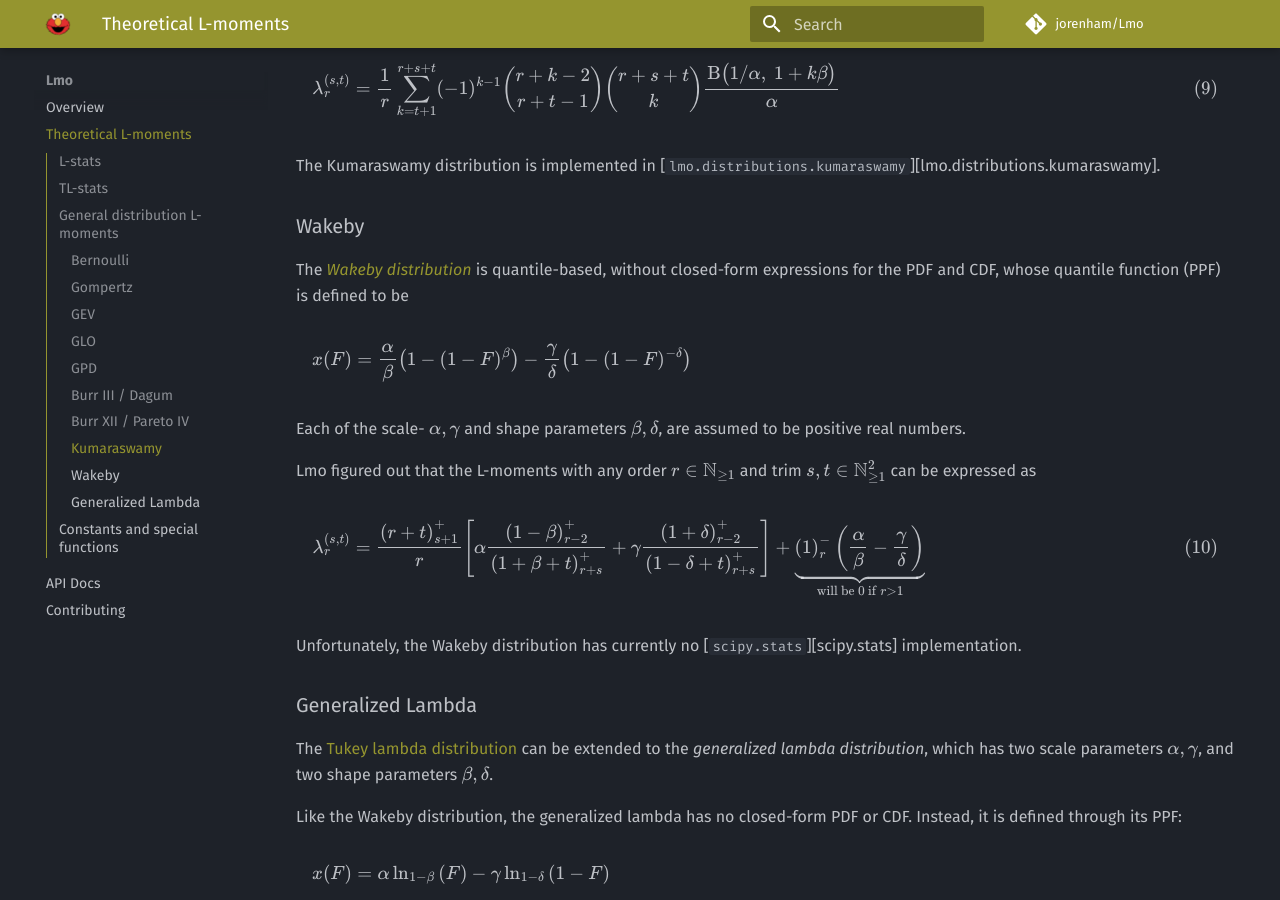
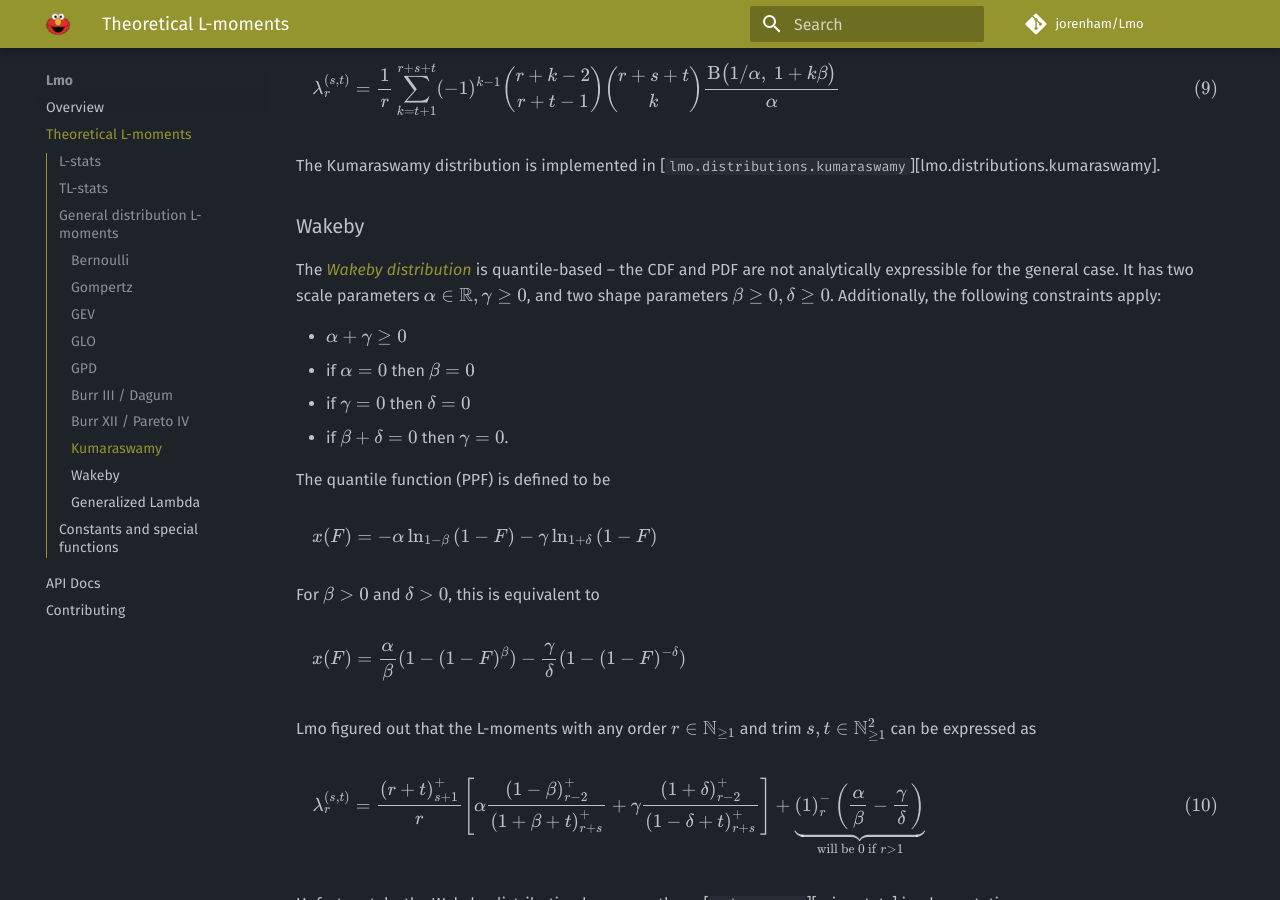
Before and after one commit to jorenham/Lmo, an MkDocs documentation site: the page built from docs/distributions.md, in a window 1280 px wide and 900 px high, scrolled down 7617 px. Built offline with MkDocs 1.6.1 and Material for MkDocs 9.7.7, drawn with Linux system fonts in a browser that asks for light colours; comment, search, counter and statistics services are not loaded.

Commit message:
exact wakaby parameter contraints specification

```diff
--- a/docs/distributions.md
+++ b/docs/distributions.md
@@ -1057,17 +1057,32 @@
 ### Wakeby
 
 The [*Wakeby distribution*](https://wikipedia.org/wiki/Wakeby_distribution)
-is quantile-based, without closed-form expressions for the PDF and CDF, whose
-quantile function (PPF) is defined to be
+is quantile-based -- the CDF and PDF are not analytically expressible for the
+general case.
+It has two scale parameters \( \alpha \in \mathbb{R}, \gamma \ge 0 \),
+and two shape parameters \( \beta \ge 0, \delta \ge 0 \).
+Additionally, the following constraints apply:
+
+- \( \alpha + \gamma \ge 0 \)
+- if \( \alpha = 0 \) then \( \beta = 0 \)
+- if \( \gamma = 0 \) then \( \delta = 0 \)
+- if \( \beta + \delta = 0 \) then \( \gamma = 0 \).
+
+The quantile function (PPF) is defined to be
 
 \[
 x(F) =
-    \frac \alpha \beta \bigl(1 - (1 - F)^\beta\bigr)
-    - \frac \gamma \delta \bigl(1 - (1 - F)^{-\delta}\bigr)
+    - \alpha \qlog{1 - \beta}{1 - F}
+    - \gamma \qlog{1 + \delta}{1 - F}
 \]
 
-Each of the scale- \( \alpha, \gamma \) and shape parameters
-\( \beta, \delta \), are assumed to be positive real numbers.
+For \( \beta > 0 \) and \( \delta > 0 \), this is equivalent to
+
+\[
+x(F) =
+    \frac{\alpha}{\beta} (1 - (1 - F)^\beta)
+    - \frac{\gamma}{\delta} (1 - (1 - F)^{-\delta})
+\]
 
 Lmo figured out that the L-moments with any order \( r \in \mathbb{N}_{\ge 1} \)
 and trim \( s, t \in \mathbb{N}^2_{\ge 1} \) can be expressed as
```
